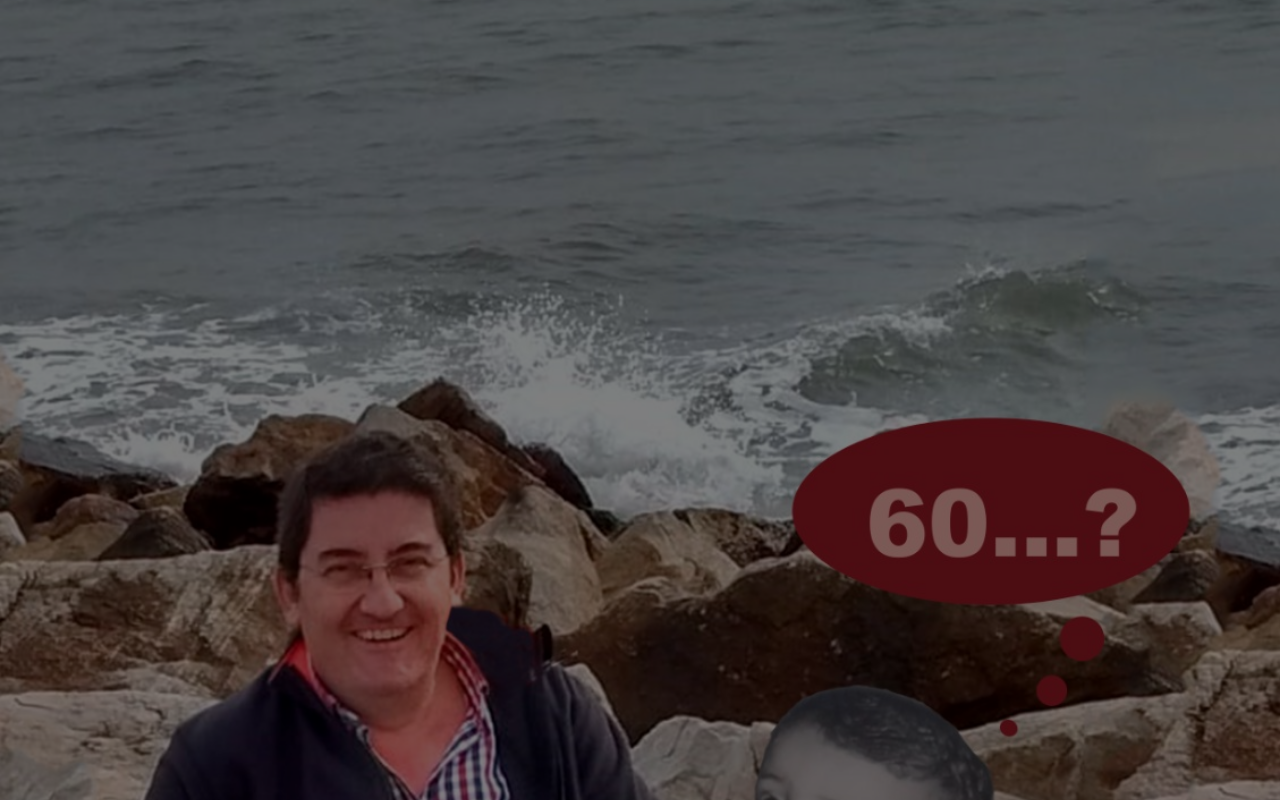
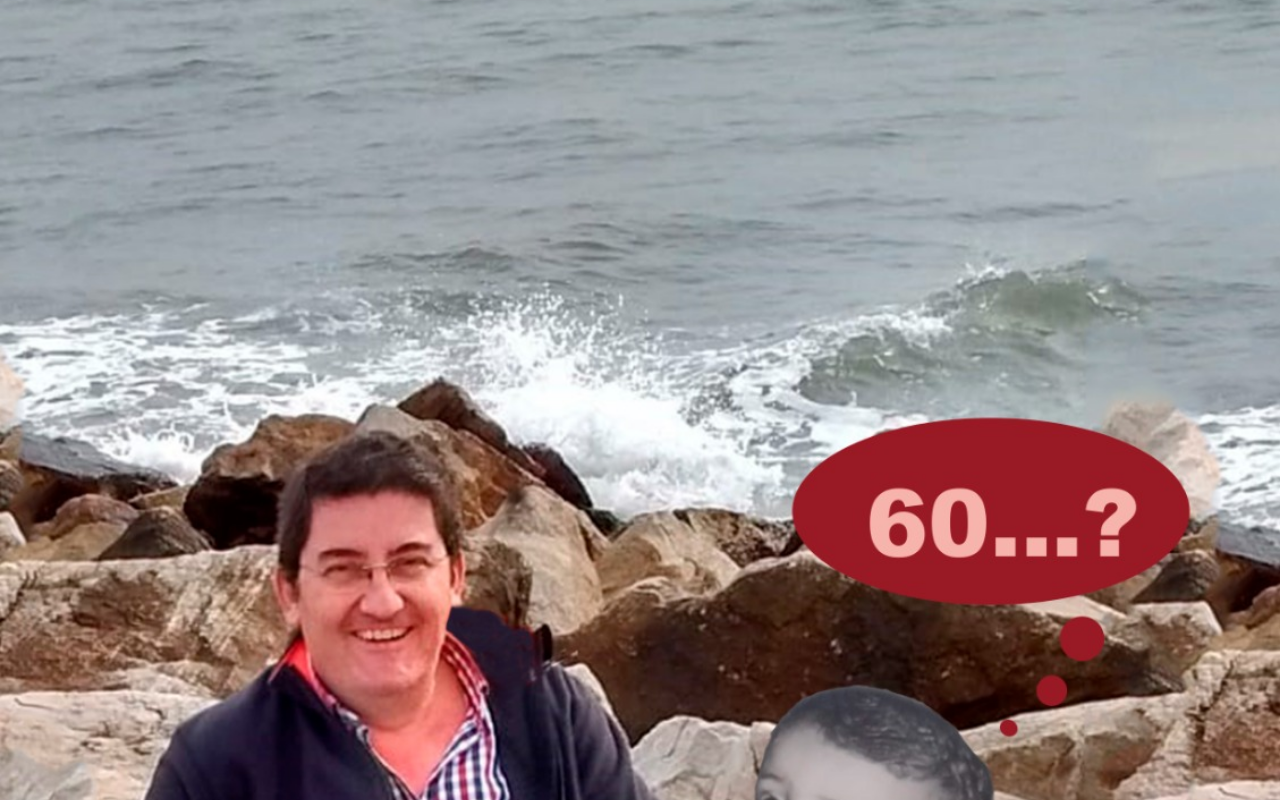
Before and after one commit to CumpleJulio/cumplejulio.github.io, a plain HTML site: page index.html in a window 1280 px wide. Drawn offline with Linux system fonts and the light colour scheme.

Commit message:
v.0.2 - deleted overlay

```diff
--- a/styles.css
+++ b/styles.css
@@ -17,15 +17,7 @@ body {
     align-items: center;
 }
 
-/* Superposición semitransparente para mejorar la legibilidad */
-.overlay {
-    position: absolute;
-    top: 0;
-    left: 0;
-    width: 100%;
-    height: 100%;
-    background: rgba(0, 0, 0, 0.5);
-}
+
 
 /* Pantalla inicial */
 #start-screen {
```
